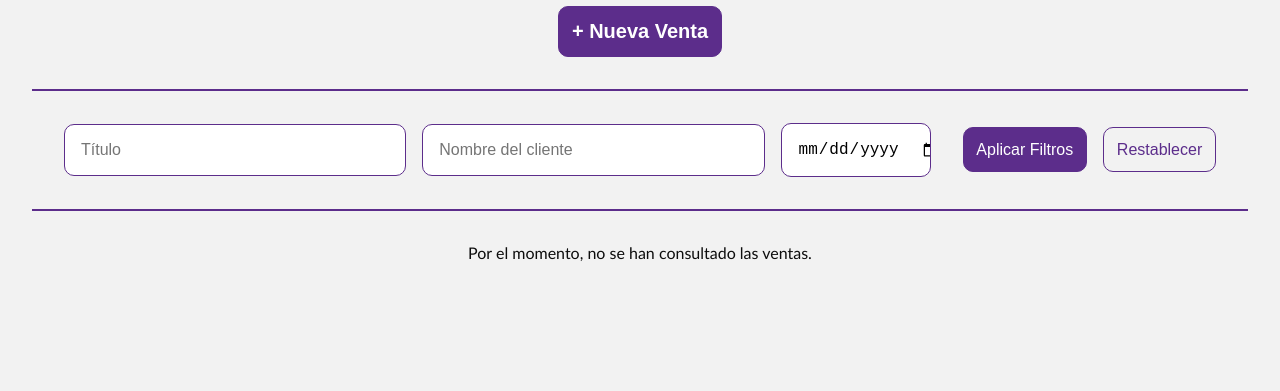
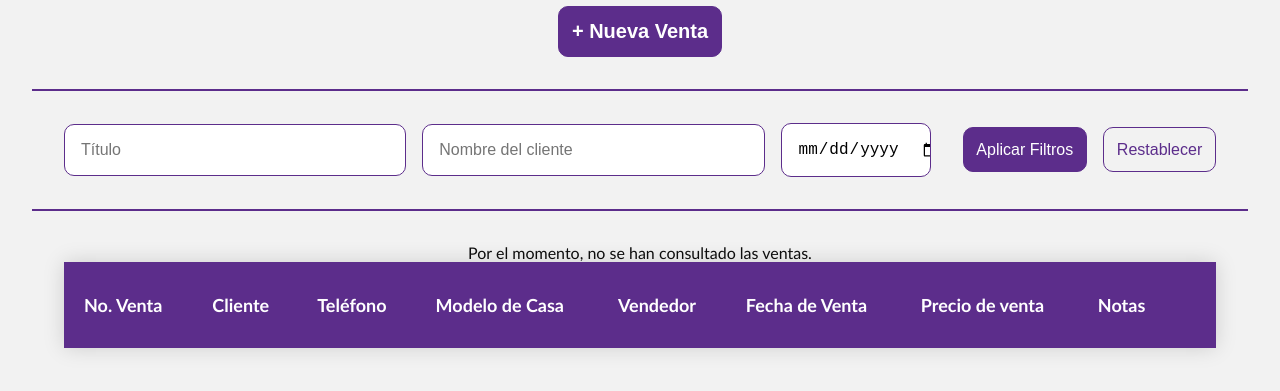
Before and after one commit to rssv384/Ejercicio5-PlayAndWin, a website: page src/sales/index.html in a window 1280 px wide. Shown: the part 219-610 px from the top of the page. Drawn offline with Linux system fonts and the light colour scheme.

Commit message:
EJ 6: tabla ventas + diseño

```diff
--- a/src/assets/scss/styles.scss
+++ b/src/assets/scss/styles.scss
@@ -7,3 +7,4 @@
 @import 'catalog.scss';
 @import 'sales.scss';
 @import 'modal.scss';
+@import 'table.scss'
--- /dev/null
+++ b/src/assets/scss/table.scss
@@ -0,0 +1,60 @@
+@import './variables';
+
+
+.table-container {
+  max-width: 100%;
+  overflow-x: auto;
+}
+
+
+table {
+  width: 100%;
+  border-collapse: collapse;
+  white-space: nowrap;
+  font-size: 1rem;
+  box-shadow: 0 0 20px rgba(0, 0, 0, 0.15);
+
+  thead tr {
+    background-color: $primary-color;
+    color: $font-color-light;
+    text-align: left;
+
+    th {
+      border: none;
+      font-size: 1.125rem;
+      padding: 2rem 1.25rem;
+      white-space: nowrap;
+    }
+  }
+
+  tbody tr {
+    border-bottom: none;
+
+    &:nth-of-type(even) {
+      background-color: $background-color;
+    }
+
+    &:last-of-type {
+      border-bottom: 4px solid $primary-color;
+    }
+
+    td {
+      padding: 1rem 1.25rem;
+      border: none;
+      white-space: wrap;
+
+      img {
+        max-width: 100px;
+        height: auto;
+      }
+    }
+  }
+
+}
+
+
+.message {
+  text-align: center;
+  font-size: 1rem;
+  padding: 2rem;
+}
--- a/src/sales/index.html
+++ b/src/sales/index.html
@@ -54,6 +54,25 @@
 
 		<div id="message" class="message">
 			<p>Por el momento, no se han consultado las ventas.</p>
+		<div><table id="data-table">
+			<thead>
+			  <tr>
+				<th>No. Venta</th>
+				<th>Cliente</th>
+				<th>Teléfono</th>
+				<th>Modelo de Casa</th>
+				<th>Vendedor</th>
+				<th>Fecha de Venta</th>
+				<th class="text-right">Precio de venta</th>
+				<th>Notas</th>
+				<th></th>
+			  </tr>
+			</thead>
+			<tbody id="data-table-body">
+			  <!-- Llenaremos la tabla con datos consumidos desde una api -->
+			</tbody>
+		  </table>
+	</div>
 		</div>
 
 		<!--- MODAL --->
```
Also changed, not shown: src/assets/css/styles.css.
